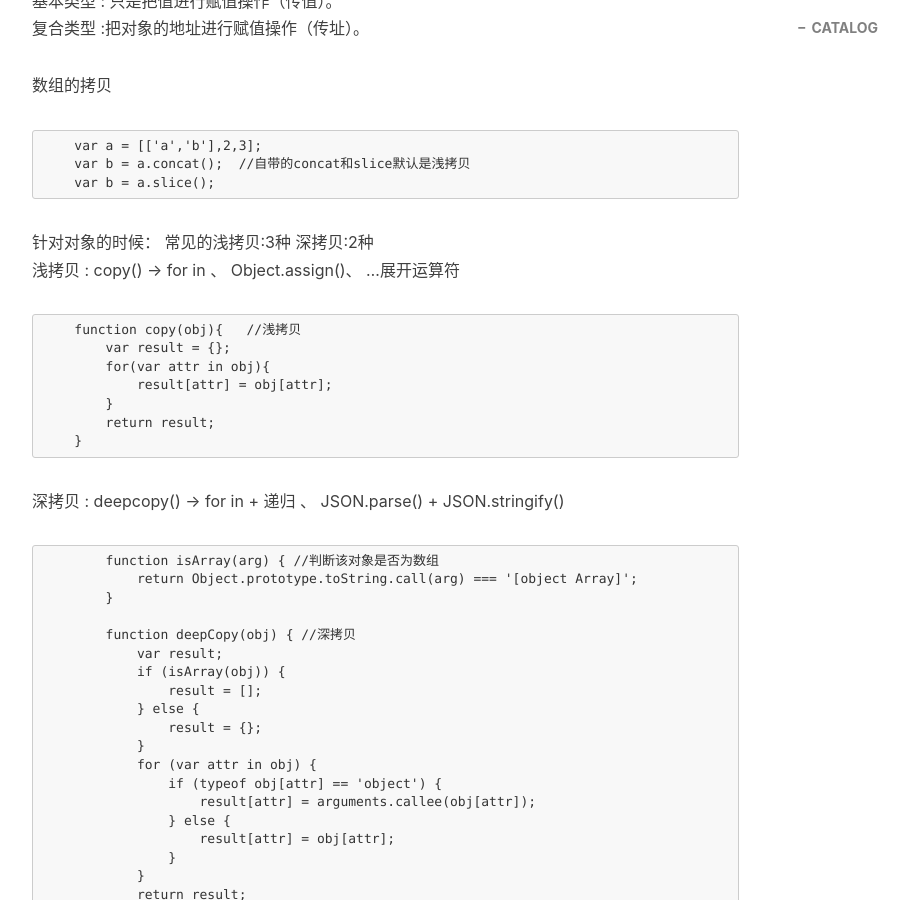
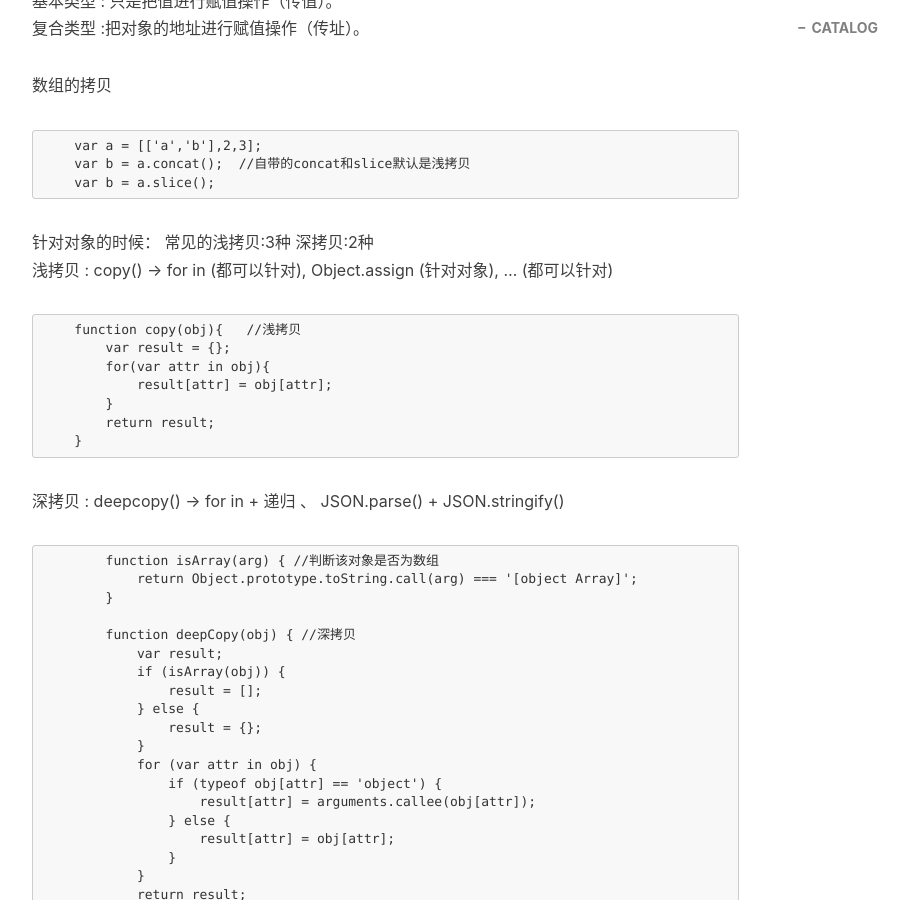
Before and after one commit to ShowBamboo/ShowBamboo.github.io, a Jekyll site: the page built from _posts/2019-08-27-JavaScript面向对象编程.md, in a window 1280 px wide and 900 px high, scrolled down 696 px. Shown: the whole window, without its empty margins (233-1142 px from the left). Built offline with Jekyll 4.4.1, drawn with Linux system fonts in a browser that asks for light colours; nearby versions of some CDN libraries; comment, search, counter and statistics services are not loaded.

Commit message:
Update 2019-08-27-JavaScript面向对象编程.md

````diff
--- a/_posts/2019-08-27-JavaScript面向对象编程.md
+++ b/_posts/2019-08-27-JavaScript面向对象编程.md
@@ -25,7 +25,7 @@ tags:                               #标签
     var b = a.slice();
 ```
 针对对象的时候： 常见的浅拷贝:3种  深拷贝:2种
-浅拷贝 : copy() -> for in 、  Object.assign()、 ...展开运算符
+浅拷贝 : copy() -> for in (都可以针对),  Object.assign (针对对象),  ... (都可以针对)
 ```
     function copy(obj){   //浅拷贝
         var result = {};
````
